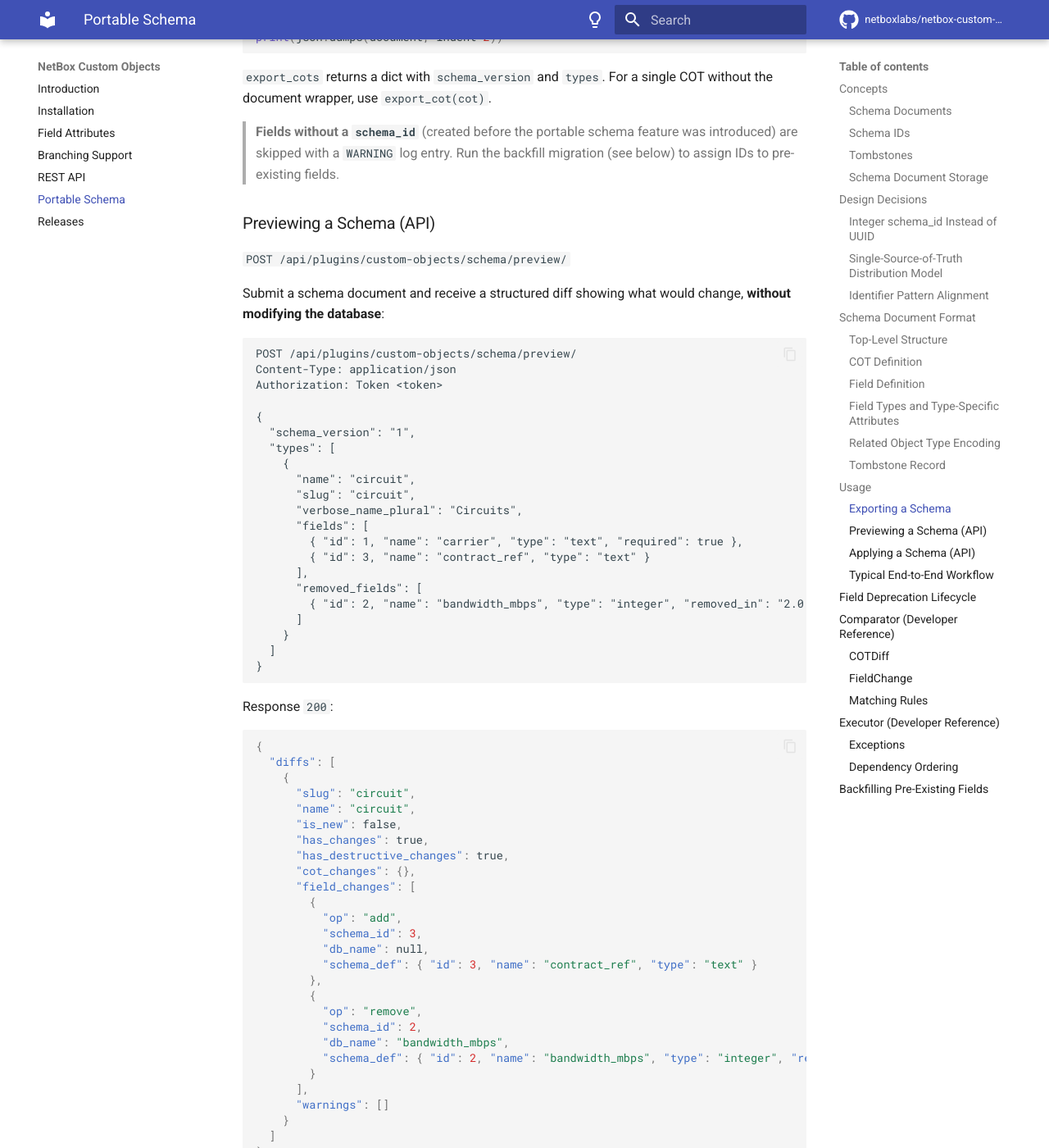
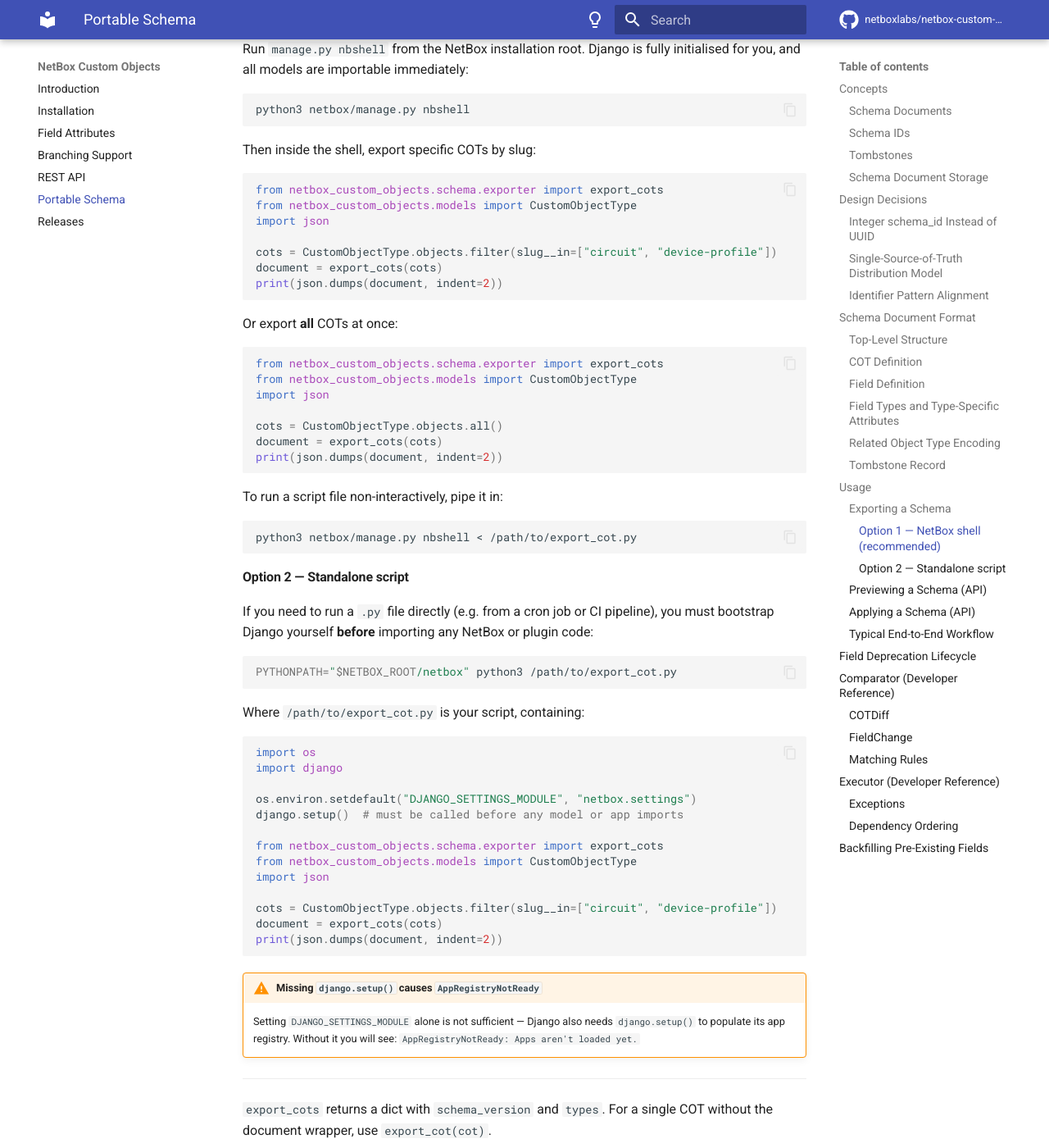
Before and after one commit to netboxlabs/netbox-custom-objects, an MkDocs documentation site: the page built from docs/portable-schema.md, in a window 1280 px wide and 1400 px high, scrolled down 7090 px. Shown: the whole window at 82% size. Built offline with MkDocs 1.6.1 and Material for MkDocs 9.7.7, drawn with Linux system fonts in a browser that asks for light colours; comment, search, counter and statistics services are not loaded; some of the changed text lies outside the part shown.

Commit message:
Closes #540: Clarify Django bootstrap for portable schema export scripts (#541)
Users running export_cots() in a plain .py file hit AppRegistryNotReady
because django.setup() is never called. Add Option A (manage.py nbshell)
and Option B (standalone script with django.setup()) to the Exporting a
Schema section, plus an admonition explaining the error.

````diff
--- a/docs/portable-schema.md
+++ b/docs/portable-schema.md
@@ -237,19 +237,88 @@ Attributes that match their defaults are omitted from exported documents to keep
 
 ### Exporting a Schema
 
-Use the Python API from `netbox_custom_objects.schema.exporter`. This is typically called
-from a management command or script:
+Use the Python API from `netbox_custom_objects.schema.exporter`. Before running either
+option, switch to your NetBox installation root and activate its virtualenv:
+
+```bash
+# Replace /opt/netbox with your NetBox installation root.
+export NETBOX_ROOT=/opt/netbox
+cd "$NETBOX_ROOT"
+source "$NETBOX_ROOT/venv/bin/activate"
+```
+
+#### Option 1 — NetBox shell (recommended)
+
+Run `manage.py nbshell` from the NetBox installation root. Django is fully initialised for
+you, and all models are importable immediately:
+
+```bash
+python3 netbox/manage.py nbshell
+```
+
+Then inside the shell, export specific COTs by slug:
 
 ```python
 from netbox_custom_objects.schema.exporter import export_cots
 from netbox_custom_objects.models import CustomObjectType
+import json
 
 cots = CustomObjectType.objects.filter(slug__in=["circuit", "device-profile"])
 document = export_cots(cots)
-
-import json
 print(json.dumps(document, indent=2))
 ```
+
+Or export **all** COTs at once:
+
+```python
+from netbox_custom_objects.schema.exporter import export_cots
+from netbox_custom_objects.models import CustomObjectType
+import json
+
+cots = CustomObjectType.objects.all()
+document = export_cots(cots)
+print(json.dumps(document, indent=2))
+```
+
+To run a script file non-interactively, pipe it in:
+
+```bash
+python3 netbox/manage.py nbshell < /path/to/export_cot.py
+```
+
+#### Option 2 — Standalone script
+
+If you need to run a `.py` file directly (e.g. from a cron job or CI pipeline), you must
+bootstrap Django yourself **before** importing any NetBox or plugin code:
+
+```bash
+PYTHONPATH="$NETBOX_ROOT/netbox" python3 /path/to/export_cot.py
+```
+
+Where `/path/to/export_cot.py` is your script, containing:
+
+```python
+import os
+import django
+
+os.environ.setdefault("DJANGO_SETTINGS_MODULE", "netbox.settings")
+django.setup()  # must be called before any model or app imports
+
+from netbox_custom_objects.schema.exporter import export_cots
+from netbox_custom_objects.models import CustomObjectType
+import json
+
+cots = CustomObjectType.objects.filter(slug__in=["circuit", "device-profile"])
+document = export_cots(cots)
+print(json.dumps(document, indent=2))
+```
+
+!!! warning "Missing `django.setup()` causes `AppRegistryNotReady`"
+    Setting `DJANGO_SETTINGS_MODULE` alone is not sufficient — Django also needs
+    `django.setup()` to populate its app registry. Without it you will see:
+    `AppRegistryNotReady: Apps aren't loaded yet.`
+
+---
 
 `export_cots` returns a dict with `schema_version` and `types`. For a single COT without the
 document wrapper, use `export_cot(cot)`.
````
